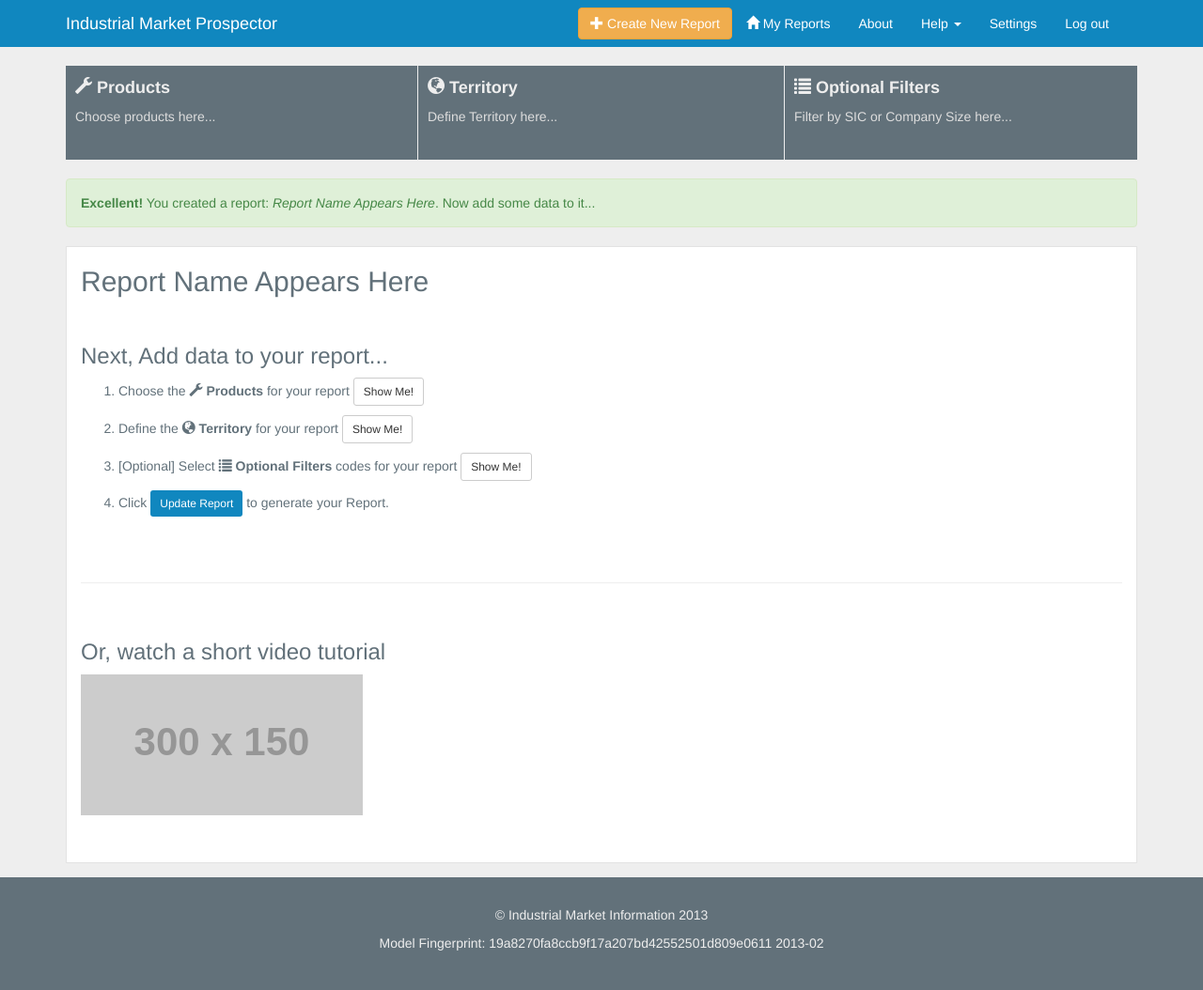
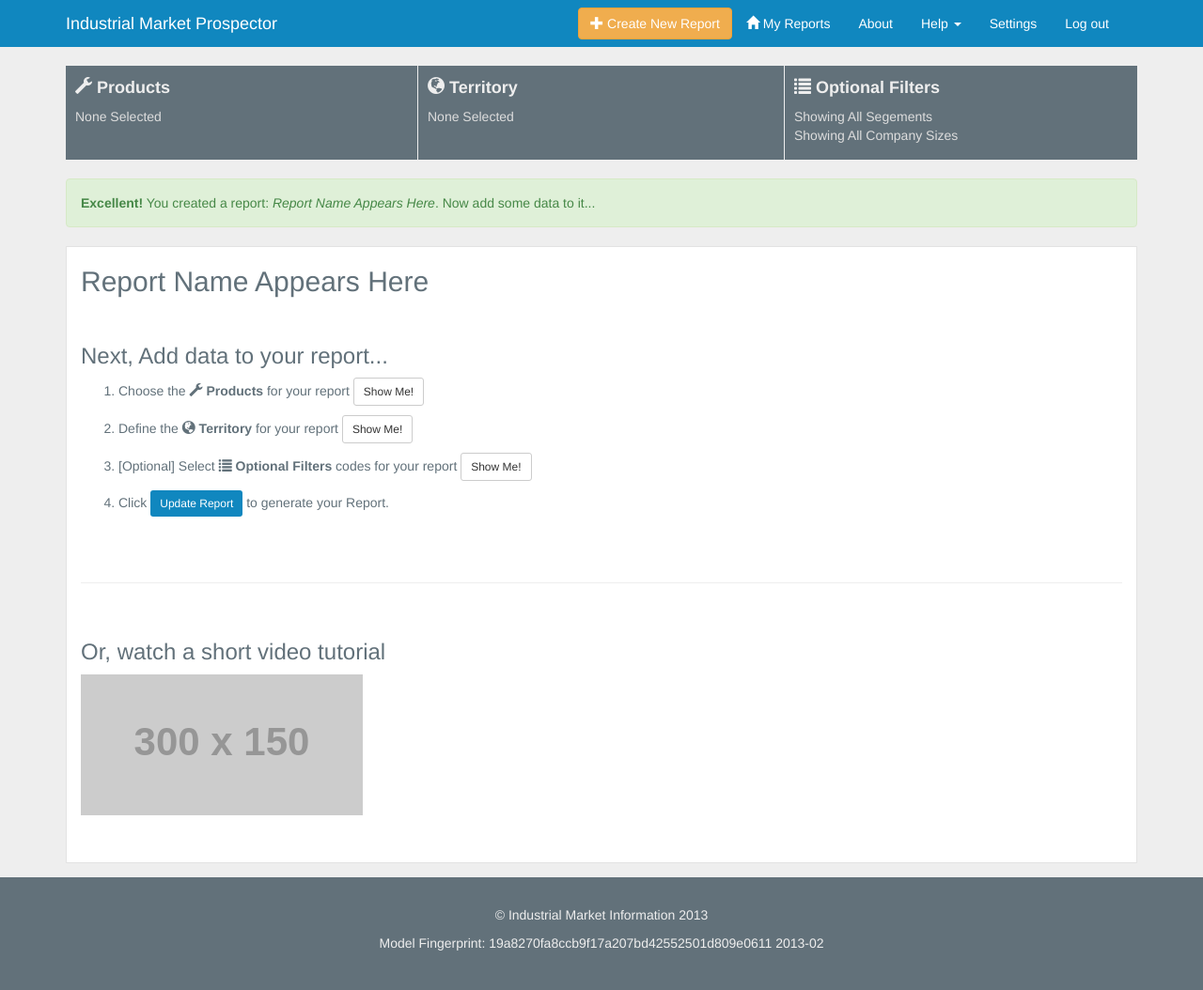
Before and after one commit to saintsjd/imi-ui, a Jekyll site: the page built from new.html, in a window 1280 px wide. Shown: the whole page at 94% size. Built offline with Jekyll 4.4.1, drawn with Linux system fonts in a browser that asks for light colours; Markdown is read by kramdown in place of the engine named in the settings.

Commit message:
touchups

```diff
--- a/_includes/filters-new.html
+++ b/_includes/filters-new.html
@@ -3,19 +3,19 @@
     <div class="col-xs-4" style="padding-right:1px;">
       <a href="#" class="filter-btn" id="product-filter-btn">
         <h4><span class="glyphicon glyphicon-wrench"></span> Products</h4>
-        <p class="hidden-xs">Choose products here...</p>
+        <p class="hidden-xs">None Selected</p>
       </a>
     </div>
     <div class="col-xs-4" style="padding-right:1px;padding-left:0;">
       <a href="#" class="filter-btn" id="territory-filter-btn">
         <h4><span class="glyphicon glyphicon-globe"></span> Territory</h4>
-        <p class="hidden-xs">Define Territory here...</p>
+        <p class="hidden-xs">None Selected</p>
       </a>
     </div>
     <div class="col-xs-4" style="padding-left:0;">
       <a href="#" class="filter-btn" id="optional-filter-btn">
         <h4><span class="glyphicon glyphicon-list"></span> Optional Filters</h4>
-        <p class="hidden-xs">Filter by SIC or Company Size here...</p>
+        <p class="hidden-xs">Showing All Segements<br>Showing All Company Sizes</p>
       </a>
     </div>
   </div>
--- a/_includes/filters.html
+++ b/_includes/filters.html
@@ -15,7 +15,7 @@
     <div class="col-xs-4" style="padding-left:0;">
       <a href="#" class="filter-btn" id="optional-filter-btn">
         <h4><span class="glyphicon glyphicon-list"></span> Optional Filters</h4>
-        <p class="hidden-xs">All Company Sizes<br>SIC 2000-2599, 2800-3299, 3333</p>
+        <p class="hidden-xs">SIC 2000-2599, 2800-3299, 3333<br>All Company Sizes</p>
       </a>
     </div>
   </div>
--- a/css/main.css
+++ b/css/main.css
@@ -91,7 +91,7 @@ margin-bottom: 20px;
 }
 
 .filter-btn.active {
-  background-color: #c0c8cc;
+  background-color: #fff;
 }
 .filter-btn.active h4 {
   color: #62717a;
@@ -111,7 +111,7 @@ margin-bottom: 20px;
 
 .filter {
   display :none;
-  background-color: #c0c8cc;
+  background-color: #fff;
   padding: 9px 19px 19px;
   color:  #62717a;
   border-left: 1px solid #e3e3e3;
```
